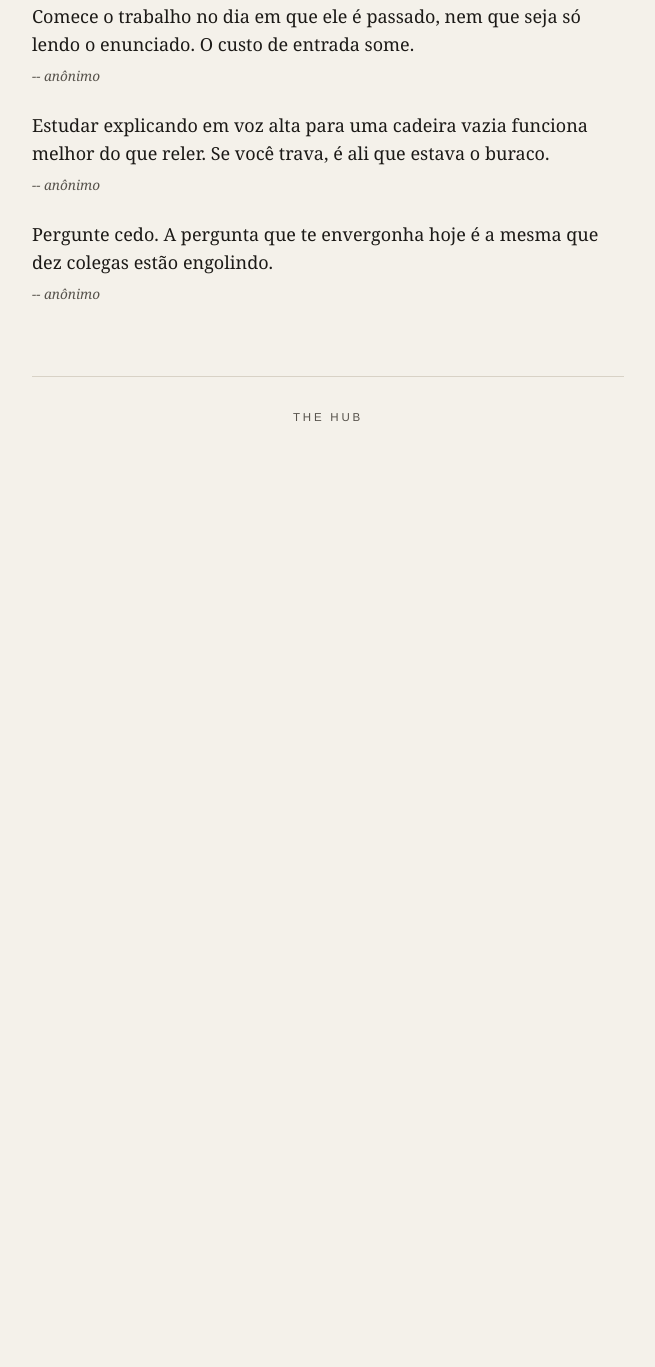
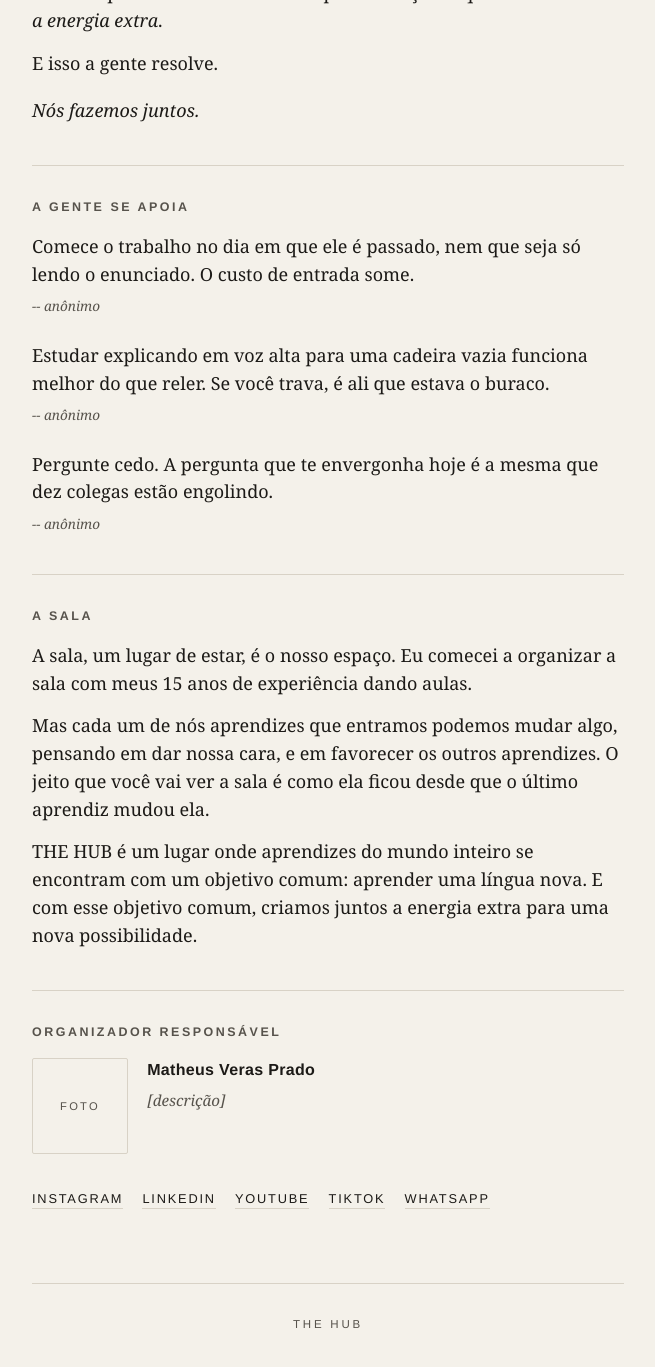
Before and after one commit to DovanaD/The-Hub, a plain HTML site: page index.html in a window 1280 px wide. Shown: the part 789-2156 px from the top of the page, without its empty margins (312-967 px from the left). Before the commit the page ends 1280 px from the top, so only its background shows below. Drawn offline with Linux system fonts and the light colour scheme.

Commit message:
avanço 3
Agora pos os cards. missions statemwnt, alguns

```diff
--- a/index.html
+++ b/index.html
@@ -121,6 +121,100 @@
       text-transform: uppercase;
       color: var(--ink-soft);
     }
+
+    /* Espaco entre paragrafos das secoes de texto */
+    .about p + p,
+    .room p + p { margin-top: 0.9rem; }
+
+    .about em { font-style: italic; }
+
+    .about-close {
+      margin-top: 1.2rem !important;
+      font-style: italic;
+      color: var(--ink);
+    }
+
+    /* Secao "a sala" - mesmo tratamento visual de "o projeto" */
+    .room {
+      width: 100%;
+      border-top: 1px solid var(--line);
+      padding-top: 2rem;
+      margin-bottom: 2.5rem;
+    }
+
+    /* Secao "organizador responsavel" */
+    .organizer {
+      width: 100%;
+      border-top: 1px solid var(--line);
+      padding-top: 2rem;
+      margin-bottom: 2.5rem;
+    }
+
+    .org-card {
+      display: flex;
+      gap: 1.2rem;
+      align-items: flex-start;
+      margin-bottom: 1.4rem;
+    }
+
+    .org-photo {
+      flex: 0 0 96px;
+      width: 96px;
+      height: 96px;
+      border: 1px solid var(--line);
+      background: transparent;
+      display: flex;
+      align-items: center;
+      justify-content: center;
+      border-radius: 2px;
+    }
+
+    .org-photo-placeholder {
+      font-family: "Helvetica Neue", Arial, sans-serif;
+      font-size: 0.7rem;
+      letter-spacing: 0.2em;
+      text-transform: uppercase;
+      color: var(--ink-soft);
+    }
+
+    .org-info { flex: 1; min-width: 0; }
+
+    .org-name {
+      font-family: "Helvetica Neue", Arial, sans-serif;
+      font-weight: 600;
+      font-size: 1rem;
+      letter-spacing: 0.02em;
+      margin-bottom: 0.4rem;
+    }
+
+    .org-bio {
+      color: var(--ink-soft);
+      font-size: 0.95rem;
+      font-style: italic;
+    }
+
+    .org-links {
+      list-style: none;
+      display: flex;
+      flex-wrap: wrap;
+      gap: 0.4rem 1.2rem;
+      padding-top: 0.4rem;
+    }
+
+    .org-links a {
+      color: var(--ink);
+      text-decoration: none;
+      font-family: "Helvetica Neue", Arial, sans-serif;
+      font-size: 0.8rem;
+      letter-spacing: 0.14em;
+      text-transform: uppercase;
+      border-bottom: 1px solid var(--line);
+      padding-bottom: 2px;
+      transition: border-color 0.2s ease, color 0.2s ease;
+    }
+    .org-links a:hover {
+      border-color: var(--ink);
+    }
   </style>
 </head>
 <body>
@@ -128,23 +222,33 @@
 
     <div class="symbol-holder">
       <svg viewBox="0 0 200 175" xmlns="http://www.w3.org/2000/svg" role="img" aria-label="Fluxo ascendente convergente" class="hub-symbol">
-        <g fill="none" stroke="currentColor" stroke-linecap="round" opacity="0.3" stroke-width="1">
-          <path d="M60,160 C82,120 96,70 98.6,34" />
-          <path d="M140,160 C118,120 104,70 101.4,34" />
-          <path d="M98.6,34 C98,28 96.5,22 95,16" />
-          <path d="M101.4,34 C102,28 103.5,22 105,16" />
+        <g fill="none" stroke="currentColor" stroke-linecap="round" opacity="0.28" stroke-width="1">
+          <path d="M52,160 C68,128 90,78 98.4,36" />
+          <path d="M148,160 C132,128 110,78 101.6,36" />
+          <path d="M98.4,36 C97.4,30 94.8,22 92,14" />
+          <path d="M101.6,36 C102.6,30 105.2,22 108,14" />
         </g>
-        <g fill="none" stroke="currentColor" stroke-linecap="round" opacity="0.55" stroke-width="1.3">
-          <path d="M74,160 C88,118 97,68 99.1,33" />
-          <path d="M126,160 C112,118 103,68 100.9,33" />
-          <path d="M99.1,33 C98.6,27 97.4,21 96,15" />
-          <path d="M100.9,33 C101.4,27 102.6,21 104,15" />
+        <g fill="none" stroke="currentColor" stroke-linecap="round" opacity="0.5" stroke-width="1.25">
+          <path d="M68,160 C82,126 96,76 99,35" />
+          <path d="M132,160 C118,126 104,76 101,35" />
+          <path d="M99,35 C98,29 96,21 94,13" />
+          <path d="M101,35 C102,29 104,21 106,13" />
+        </g>
+        <g fill="none" stroke="currentColor" stroke-linecap="round" opacity="0.75" stroke-width="1.45">
+          <path d="M84,160 C92,124 97.5,74 99.4,34" />
+          <path d="M116,160 C108,124 102.5,74 100.6,34" />
+          <path d="M99.4,34 C98.6,28 97,20 95.5,12" />
+          <path d="M100.6,34 C101.4,28 103,20 104.5,12" />
+        </g>
+        <g fill="none" stroke="currentColor" stroke-linecap="round" opacity="1" stroke-width="1.6">
+          <path d="M92,160 C96,122 98.3,72 99.6,33" />
+          <path d="M108,160 C104,122 101.7,72 100.4,33" />
+          <path d="M99.6,33 C98.9,27 97.7,19 96.8,11" />
+          <path d="M100.4,33 C101.1,27 102.3,19 103.2,11" />
         </g>
         <g fill="none" stroke="currentColor" stroke-linecap="round" opacity="1" stroke-width="1.7">
-          <path d="M88,160 C94,116 98,66 99.5,32" />
-          <path d="M112,160 C106,116 102,66 100.5,32" />
-          <path d="M99.5,32 C99.1,26 98.2,20 97,14" />
-          <path d="M100.5,32 C100.9,26 101.8,20 103,14" />
+          <path d="M100,160 L100,33" />
+          <path d="M100,33 L100,10" />
         </g>
       </svg>
     </div>
@@ -161,15 +265,15 @@
 
     <section class="about">
       <h2 class="section-label">o projeto</h2>
-      <p>
-        THE HUB é um ponto de encontro. Um espaço onde pessoas se
-        atravessam, deixam algo e seguem. A sala é o coração do projeto --
-        pensada para ser autoexplicativa: você entra e entende.
-      </p>
+      <p>Não falta método para aprender uma nova língua. Métodos existem muitos, e muitos bons.</p>
+      <p>Mas implementar é outra história. Implementar e manter a constância <em>ainda</em> outra história.</p>
+      <p>Aqui a gente já percebeu que o que falta não é nem tempo. 10 minutos por dia seria o suficiente para avançar. O que falta mesmo é <em>a energia extra</em>.</p>
+      <p>E isso a gente resolve.</p>
+      <p class="about-close">Nós fazemos juntos.</p>
     </section>
 
     <section class="tips">
-      <h2 class="section-label">dicas de alunos para alunos</h2>
+      <h2 class="section-label">a gente se apoia</h2>
       <ul class="tip-list">
         <li class="tip">
           <p class="tip-text">Comece o trabalho no dia em que ele é passado, nem que seja só lendo o enunciado. O custo de entrada some.</p>
@@ -183,6 +287,33 @@
           <p class="tip-text">Pergunte cedo. A pergunta que te envergonha hoje é a mesma que dez colegas estão engolindo.</p>
           <span class="tip-by">-- anônimo</span>
         </li>
+      </ul>
+    </section>
+
+    <section class="room">
+      <h2 class="section-label">a sala</h2>
+      <p>A sala, um lugar de estar, é o nosso espaço. Eu comecei a organizar a sala com meus 15 anos de experiência dando aulas.</p>
+      <p>Mas cada um de nós aprendizes que entramos podemos mudar algo, pensando em dar nossa cara, e em favorecer os outros aprendizes. O jeito que você vai ver a sala é como ela ficou desde que o último aprendiz mudou ela.</p>
+      <p>THE HUB é um lugar onde aprendizes do mundo inteiro se encontram com um objetivo comum: aprender uma língua nova. E com esse objetivo comum, criamos juntos a energia extra para uma nova possibilidade.</p>
+    </section>
+
+    <section class="organizer">
+      <h2 class="section-label">organizador responsável</h2>
+      <div class="org-card">
+        <div class="org-photo" aria-label="Foto de Matheus Veras Prado">
+          <span class="org-photo-placeholder">foto</span>
+        </div>
+        <div class="org-info">
+          <p class="org-name">Matheus Veras Prado</p>
+          <p class="org-bio">[descrição]</p>
+        </div>
+      </div>
+      <ul class="org-links" aria-label="Redes">
+        <li><a href="#" aria-label="Instagram">Instagram</a></li>
+        <li><a href="#" aria-label="LinkedIn">LinkedIn</a></li>
+        <li><a href="#" aria-label="YouTube">YouTube</a></li>
+        <li><a href="#" aria-label="TikTok">TikTok</a></li>
+        <li><a href="#" aria-label="WhatsApp">WhatsApp</a></li>
       </ul>
     </section>
 
```
